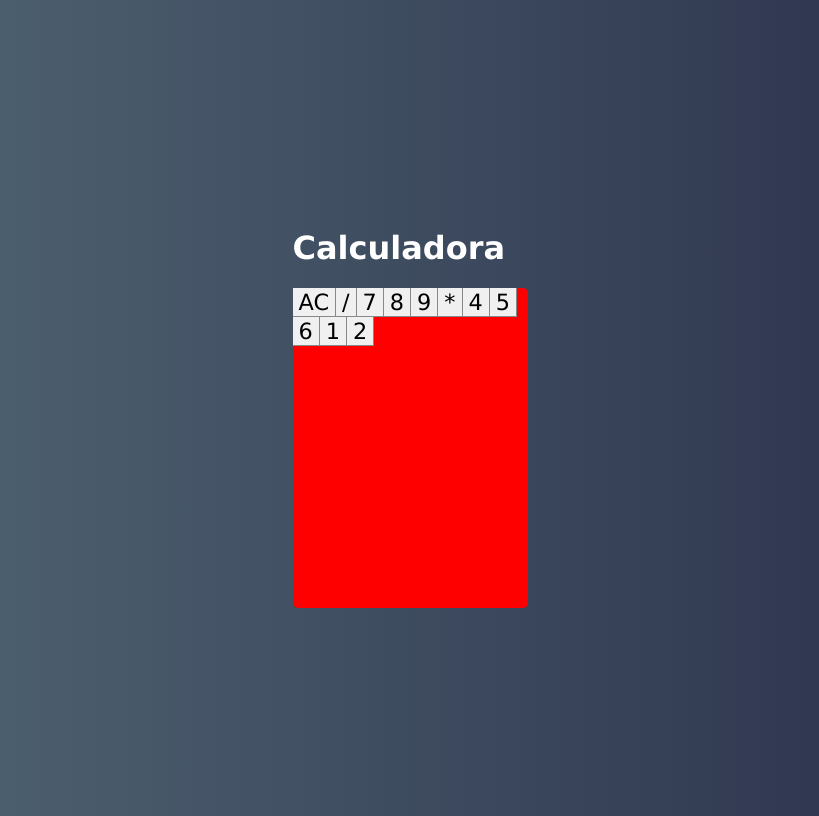
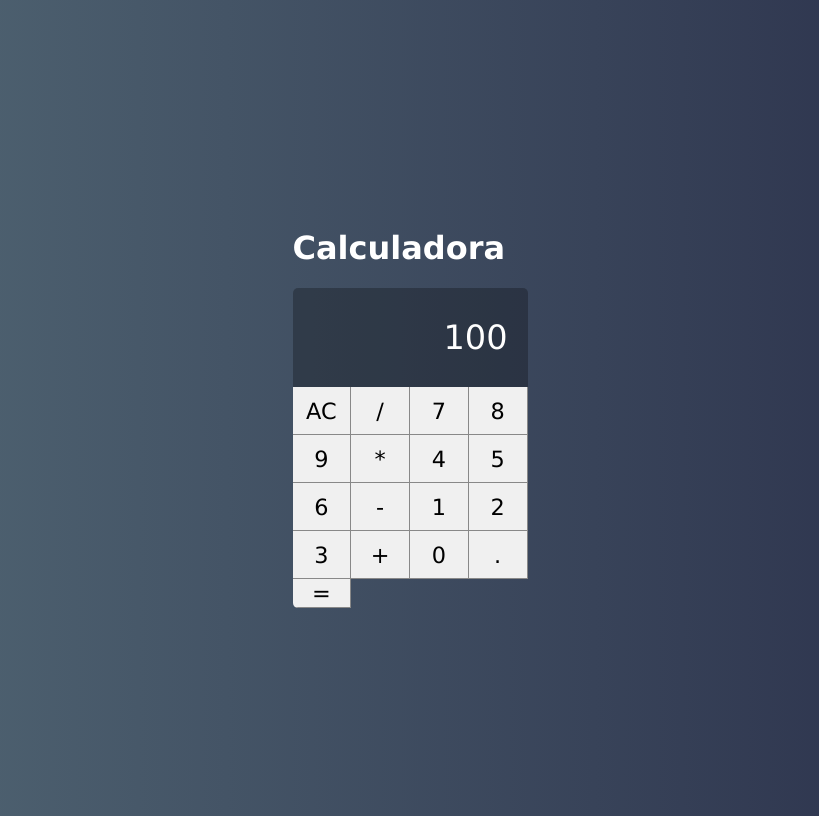
Before and after one commit to Pedrosouza21/Calculadora-React, a React (Create React App) app: page / in a window 1280 px wide. Shown: the whole page, without its empty margins (230-1049 px from the left). Built offline with nearby package versions, Linux system fonts and the light colour scheme.

Commit message:
Display Component

```diff
--- /dev/null
+++ b/src/components/Display.css
@@ -0,0 +1,11 @@
+.display {
+    grid-column:span 4;
+    background-color: #0004;
+
+    display: flex;
+    justify-content: flex-end;
+    align-items: center;
+    padding: 20px;
+    font-size: 2.1em ;
+    overflow: hidden;
+}
--- /dev/null
+++ b/src/components/Display.jsx
@@ -0,0 +1,5 @@
+import React from "react";
+import './Display.css'
+
+export default props =>
+<div className="display">{props.value}</div>
--- a/src/main/Calculator.css
+++ b/src/main/Calculator.css
@@ -2,5 +2,9 @@
     height: 320px;
     width: 235px;
     border-radius: 5px;
-    background-color: red;
+    overflow: hidden;
+
+    display: grid;
+    grid-template-columns: repeat(4, 25%);
+    grid-template-rows: 1fr 48px 48px 48px 48px;
 }
--- a/src/main/Calculator.jsx
+++ b/src/main/Calculator.jsx
@@ -2,11 +2,13 @@ import React, { Component } from "react";
 import './Calculator.css'
 
 import Button from "../components/Button";
+import Display from "../components/Display";
 
 export default class Calculator extends Component {
     render(){
         return (
             <div className="calculator">
+                <Display value={100} />
                 <Button  label="AC" />
                 <Button  label="/"  />
                 <Button  label="7"  />
@@ -16,8 +18,14 @@ export default class Calculator extends Component {
                 <Button  label="4"  />
                 <Button  label="5"  />
                 <Button  label="6"  />
+                <Button  label="-"  />
                 <Button  label="1"  />
-                <Button  label= "2"  />
+                <Button  label="2"  />
+                <Button  label="3"  />
+                <Button  label="+"  />
+                <Button  label="0"  />
+                <Button  label="."  />
+                <Button  label="="  />
 
 
             </div>
```
